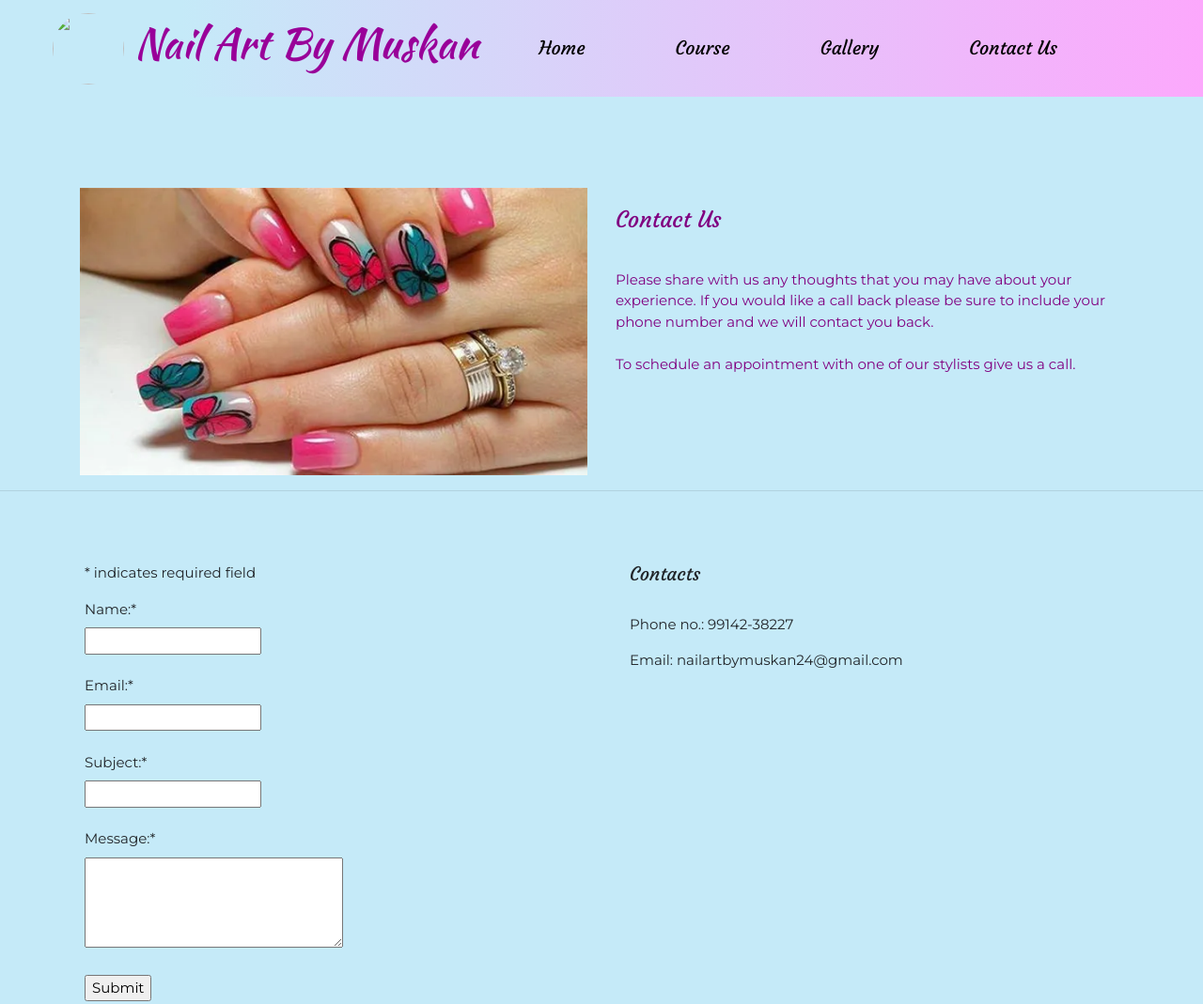
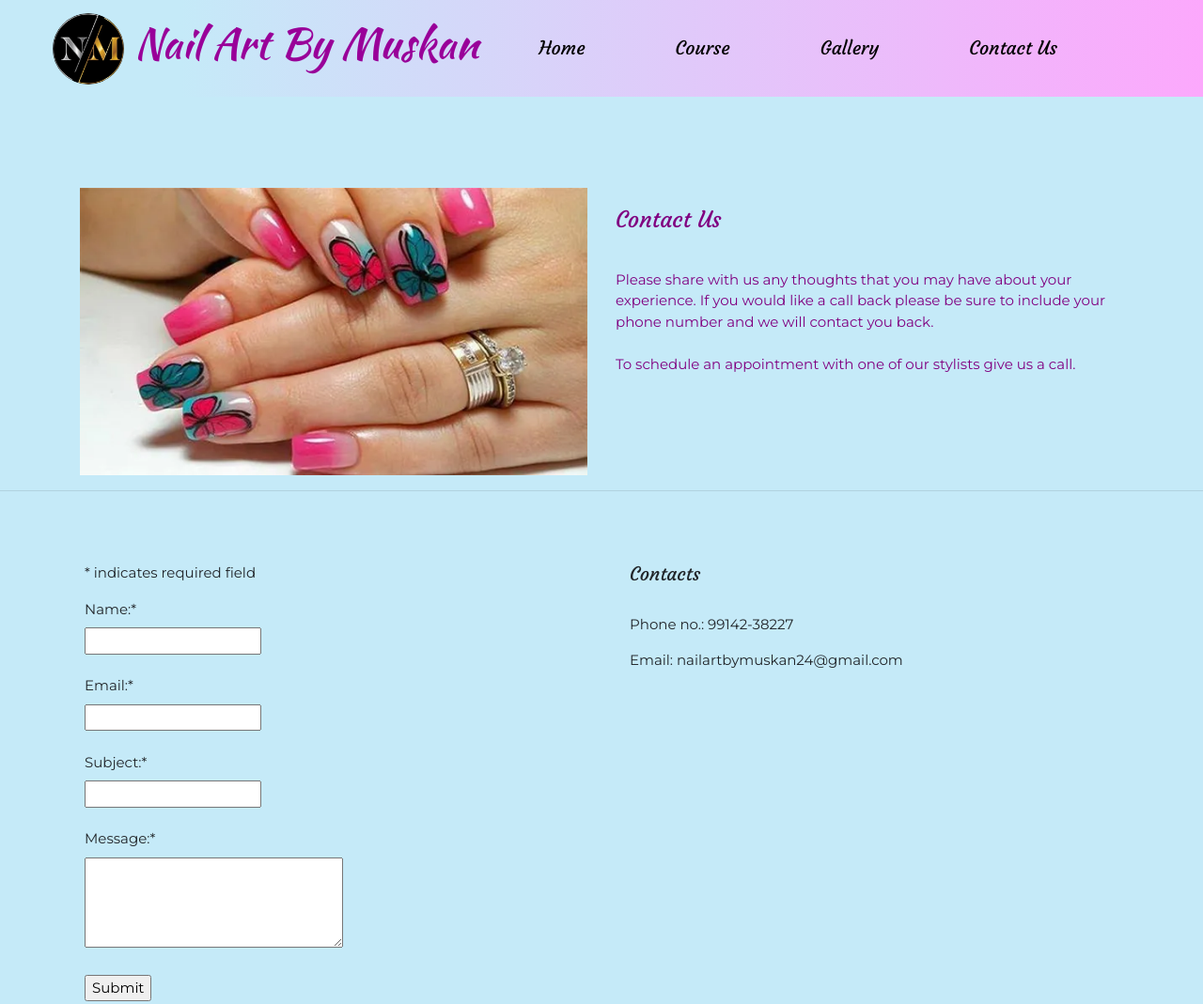
Before and after one commit to NailArtByMuskan/nailartbymuskan, a plain HTML site: page contac_us.html in a window 1280 px wide. Shown: the top 1069 px of the page at 94% size. Drawn offline with nearby package versions, Linux system fonts and the light colour scheme.

Commit message:
Update contac_us.html

```diff
--- a/contac_us.html
+++ b/contac_us.html
@@ -20,7 +20,7 @@
 
         <nav class="navbar navbar-expand-md">
 
-            <a class="navbar-brand" href="index.html"><img src="images/logo_new.JPG" alt=""></img>
+            <a class="navbar-brand" href="index.html"><img src="images/logo_new.png" alt=""></img>
                 Nail Art By Muskan</a>
             <button class="navbar-toggler" type="button" data-toggle="collapse" data-target="#collapsibleNavbar">
     <span class="fa fa-bars"></span>
```
